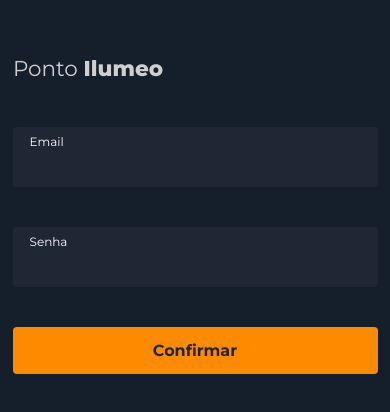
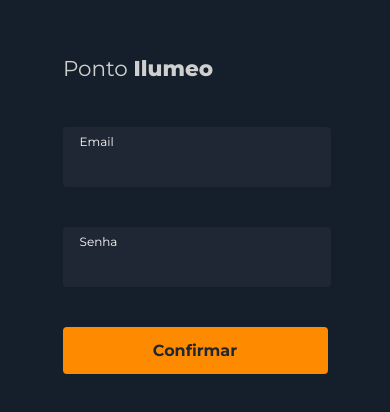
Before and after one commit to Jrockbritto/time-tracker-front, a React (Create React App) app: page / in a window 390 px wide. Shown: the part 218-630 px from the top of the page. Built offline with nearby package versions, Linux system fonts and the light colour scheme; no server answers.

Commit message:
feat: adding function to remove timezone offset

```diff
--- a/src/App.css
+++ b/src/App.css
@@ -8,10 +8,25 @@
   font-family: 'Montserrat';
 }
 
+.wrapper {
+  display: flex;
+  align-items: center;
+  justify-content: center;
+}
+
 .body-wrapper {
   display: flex;
   align-items: center;
   flex-direction: column;
   justify-content: center;
   height: 100vh;
+  max-width: 365px;
+  min-width: 365px;
 }
+
+@media screen and (max-width: 768px) {
+  .body-wrapper {
+    max-width: 265px;
+    min-width: 265px;
+  }
+}
--- a/src/App.tsx
+++ b/src/App.tsx
@@ -7,8 +7,10 @@
  const [user, setUser] = useState();
 
   return (
-    <div className="body-wrapper">
-      {user ? <Times user={user} /> : <Login setUser={setUser} />}
+    <div className='wrapper'>
+      <div className="body-wrapper">
+        {user ? <Times user={user} /> : <Login setUser={setUser} />}
+      </div>
     </div>
   );
 }
--- a/src/components/Accordion/index.tsx
+++ b/src/components/Accordion/index.tsx
@@ -1,9 +1,9 @@
 import { IAccordion } from './types/accordion.types';
 import './Accordion.css';
+import { removeTimezoneOffset } from '../../utils/timezone.function';
 
 function Accordion (props: IAccordion) {
   const handleOnClick = (e: any) => {
-    e.preventDefault();
     const panel = e.target.nextElementSibling;
     panel.classList.toggle('active');
     panel.style.maxHeight = panel.scrollHeight + "px"
@@ -12,9 +12,9 @@
   const { timeArray = [] } = props;
 
   const renderData = () => timeArray
-  .map((time, index) => <p className='a-font t-color t-font'>
+  .map((time, index) => <p key={index} className='a-font t-color t-font'>
       {!(index % 2) ? "Entrada: " : "Saída: "}
-      {new Date(time).toLocaleString('pt-BR')}
+      {removeTimezoneOffset(new Date(time)).toString()}
     </p>)
 
   return (
--- a/src/components/Button/Button.css
+++ b/src/components/Button/Button.css
@@ -6,7 +6,7 @@
   text-align: center;
   height: 47px;
   font-weight: 700;
-  width: 365px;
+  width: 100%;
   left: 457px;
   top: 470px;
   border-radius: 4px;
--- a/src/components/Input/Input.css
+++ b/src/components/Input/Input.css
@@ -1,6 +1,5 @@
 .i-wrapper > input {
-  max-width: 351px;
-  width: 100%;
+  width: 96%;
   font-weight: 600;
   font-size: 21.6px;
   padding: 26px 0 8px 14px;
@@ -11,7 +10,6 @@
 
 .i-wrapper {
   position: relative;
-  max-width: 365px;
 }
 
 .form-control-label {
--- a/src/pages/Login/Login.css
+++ b/src/pages/Login/Login.css
@@ -15,3 +15,11 @@
 .p-span {
   font-weight: 800;
 }
+
+.c-form {
+  width: 100%;
+}
+
+.login-wrapper {
+  width: 100%;
+}
--- a/src/pages/Times/Times.css
+++ b/src/pages/Times/Times.css
@@ -67,6 +67,7 @@
 
 .t-button-wrapper {
   margin-bottom: 12px;
+  width: 100%;
 }
 
 .t-font {
--- a/src/pages/Times/index.tsx
+++ b/src/pages/Times/index.tsx
@@ -36,7 +36,7 @@
 
   const renderRecords = () =>
     list.filter((record) => record.date !== selected?.date).map((time) => {
-      return(<Record selected={selected} setSelected={setSelected} time={time}/>)
+      return(<Record key={time.date} selected={selected} setSelected={setSelected} time={time}/>)
     })
 
   return(
--- /dev/null
+++ b/src/utils/timezone.function.ts
@@ -0,0 +1,6 @@
+import { addMinutes } from "date-fns";
+
+export const removeTimezoneOffset = (date: Date): Date => {
+  const offSet = date.getTimezoneOffset();
+  return addMinutes(date, offSet);
+};
```
